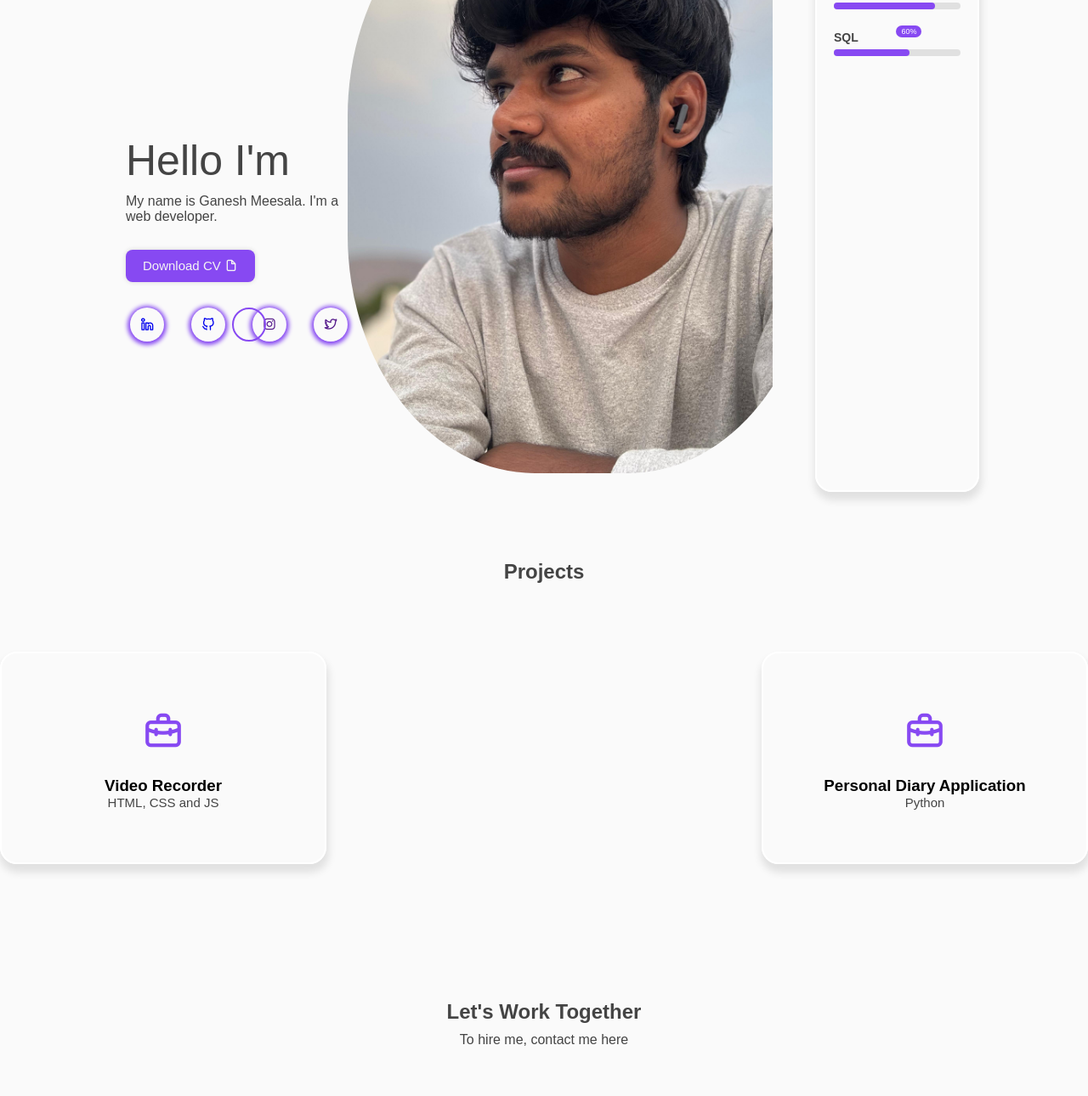
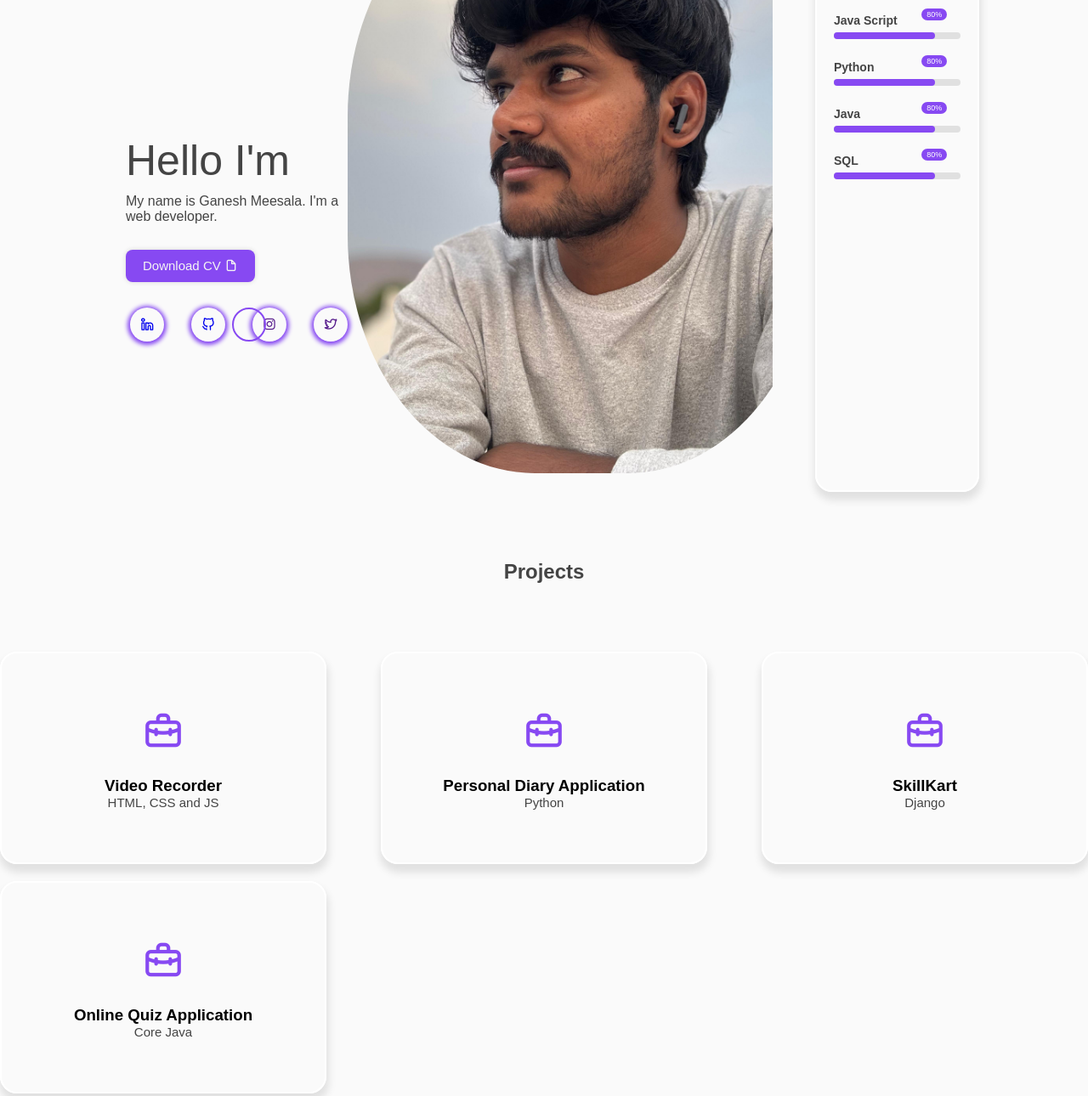
Before and after one commit to GaneshMeesala7/ganesh-portfolio, a plain HTML site: page index.html in a window 1280 px wide. Shown: the part 221-1511 px from the top of the page at 85% size. Drawn offline with nearby package versions, Linux system fonts and the light colour scheme; a web font is replaced by a local one.

Commit message:
Added Java skill and Core Java Project

```diff
--- a/index.html
+++ b/index.html
@@ -83,7 +83,7 @@
                             </figure>
                         </div>
                     </div>
-                    <div class="skill">
+                    <div class="skill" style="padding-top: 100px;">
                         <div class="skill-box">
                             <span class="title">HTML</span>
                             <div class="skill-bar">
@@ -117,10 +117,18 @@
                             </div>
                         </div>
                         <div class="skill-box">
+                            <span class="title">Java</span>
+                            <div class="skill-bar">
+                                <span class="skill-per java">
+                                    <span class="tooltip">80%</span>
+                                </span>
+                            </div>
+                        </div>
+                        <div class="skill-box">
                             <span class="title">SQL</span>
                             <div class="skill-bar">
                                 <span class="skill-per sql">
-                                    <span class="tooltip">60%</span>
+                                    <span class="tooltip">80%</span>
                                 </span>
                             </div>
                         </div>
@@ -142,6 +150,16 @@
                         <i class="uil uil-briefcase-alt"></i>
                         <h3>Personal Diary Application</h3>
                         <label>Python</label>
+                    </div>
+                    <div class="project-box">
+                        <i class="uil uil-briefcase-alt"></i>
+                        <h3>SkillKart</h3>
+                        <label>Django</label>
+                    </div>
+                    <div class="project-box">
+                        <i class="uil uil-briefcase-alt"></i>
+                        <h3>Online Quiz Application</h3>
+                        <label>Core Java</label>
                     </div>
                 </div>
             </section>
--- a/style.css
+++ b/style.css
@@ -487,9 +487,14 @@ i {
     width: 80%;
 }
 
+.skill-per.java {
+    animation-delay: 0.1s;
+    width: 80%;
+}
+
 .skill-per.sql {
     animation-delay: 0.1s;
-    width: 60%;
+    width: 80%;
 }
 
 @keyframes progress {
```
